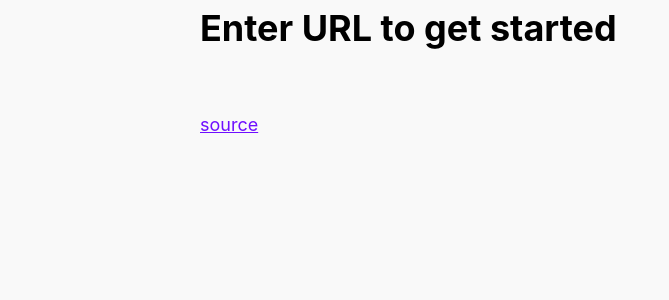
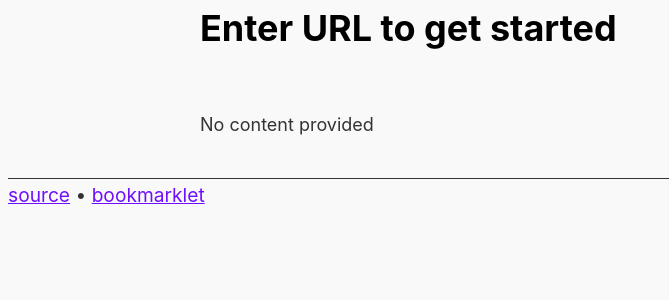
Before and after one commit to irfancharania/readability-wrapper, a Flask app: page / in a window 1280 px wide. Shown: the part 95-395 px from the top of the page, without its empty margins (0-669 px from the left). Run offline with Flask 2, Linux system fonts and the light colour scheme.

Commit message:
Add bookmarklet
and update render template

```diff
--- a/app.py
+++ b/app.py
@@ -101,6 +101,7 @@ def favicon():
 @app.route("/")
 def main():
     # variables
+    host_url = request.url_root
     page_url = ""
 
     # parse query string parameters
@@ -139,14 +140,15 @@ def main():
 
     else:
         page_title = 'Enter URL to get started'
-        page_content = '<a href="https://github.com/irfancharania/readability-wrapper">source</a>'
+        page_content = 'No content provided'
 
     return render_template('index.html',
                            title=page_title,
                            content=page_content,
                            url=page_url,
                            theme=page_theme,
-                           links=page_links)
+                           links=page_links,
+                           host=host_url)
 
 
 # launch
--- a/static/css/style.css
+++ b/static/css/style.css
@@ -65,6 +65,12 @@ main {
         margin: 0 0 1.5em 0;
     }
 
+footer {
+    border-top: 1px solid;
+    margin-top: 2em;
+    padding-top: .2em;
+}
+
 pre {
     overflow: auto;
     padding: 4px 8px;
@@ -98,6 +104,10 @@ body {
 
 header {
     border-bottom-color: #333;
+}
+
+footer {
+   border-top-color: #333;
 }
 
 h1, h2, h3, h4, h5 {
--- a/templates/index.html
+++ b/templates/index.html
@@ -50,5 +50,10 @@
         {% endif %}
 
     </main>
+    <footer>
+        <a href="https://github.com/irfancharania/readability-wrapper">source</a>
+        &bull;
+        <a href="javascript:void(window.location.href='{{host}}?url='+window.location.href)">bookmarklet</a>
+    </footer>
 </body>
 </html>
```
